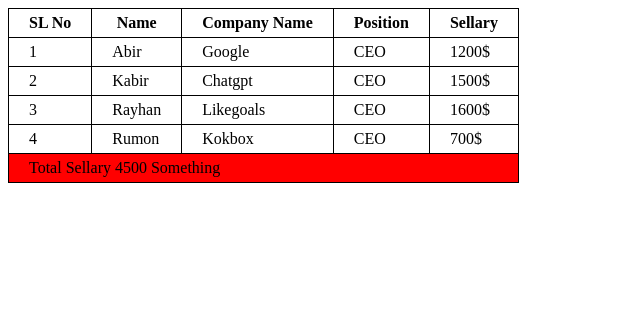
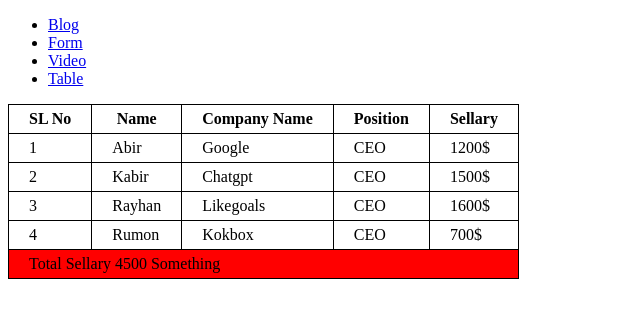
Before and after one commit to showmik426/back-to-github, a plain HTML site: page table.html in a window 1280 px wide. Shown: the whole page, without its empty margins (0-640 px from the left). Drawn offline with Linux system fonts and the light colour scheme.

Commit message:
added nav menu

```diff
--- a/table.html
+++ b/table.html
@@ -21,6 +21,17 @@
 
 </head>
 <body>
+
+    <header>
+        <nav>
+            <ul>
+                <li><a href="blog.html">Blog</a></li>
+                <li><a href="form.html">Form</a></li>
+                <li><a href="index.html">Video</a></li>
+                <li><a href="table.html">Table</a></li>
+            </ul>
+        </nav>
+    </header>
     <table>
 
         <thead>
```
Also changed, not shown: blog.html (+9 -8 lines), form.html (+9 -0 lines), index.html (+10 -0 lines).
